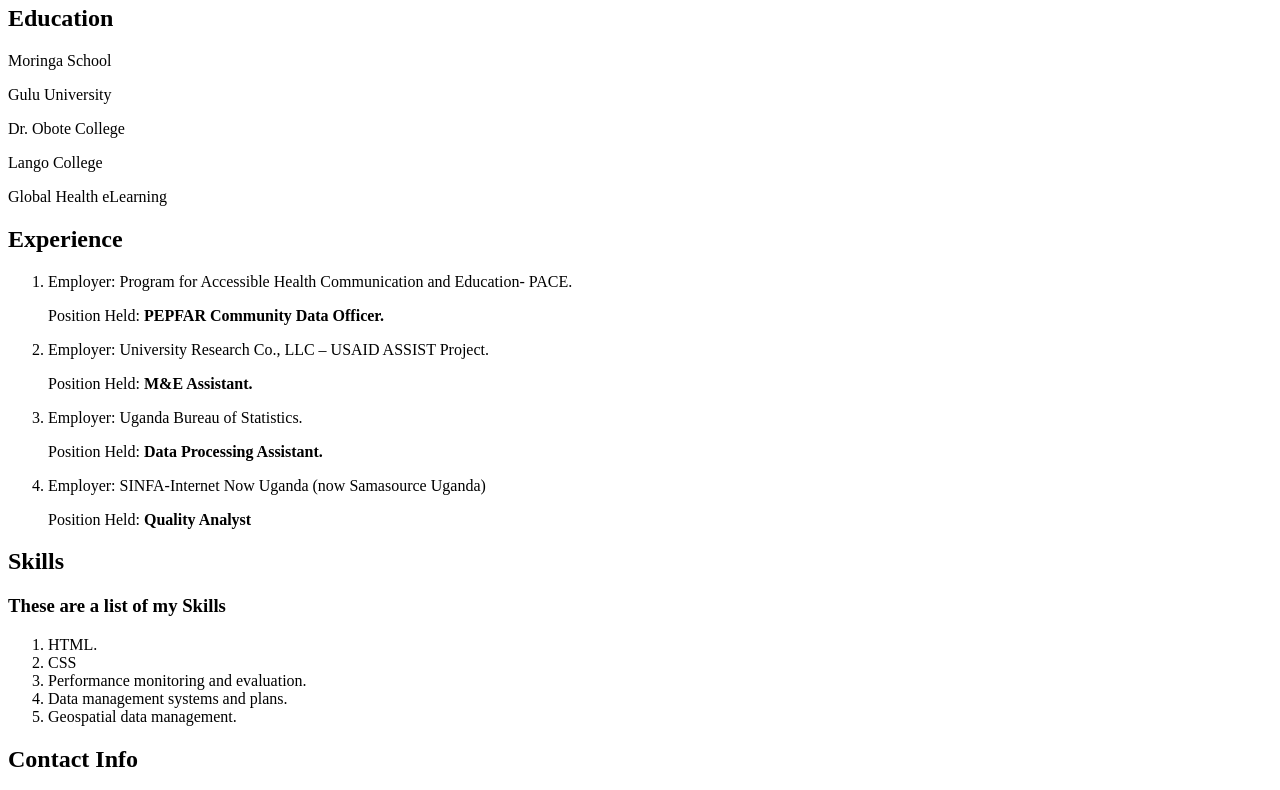
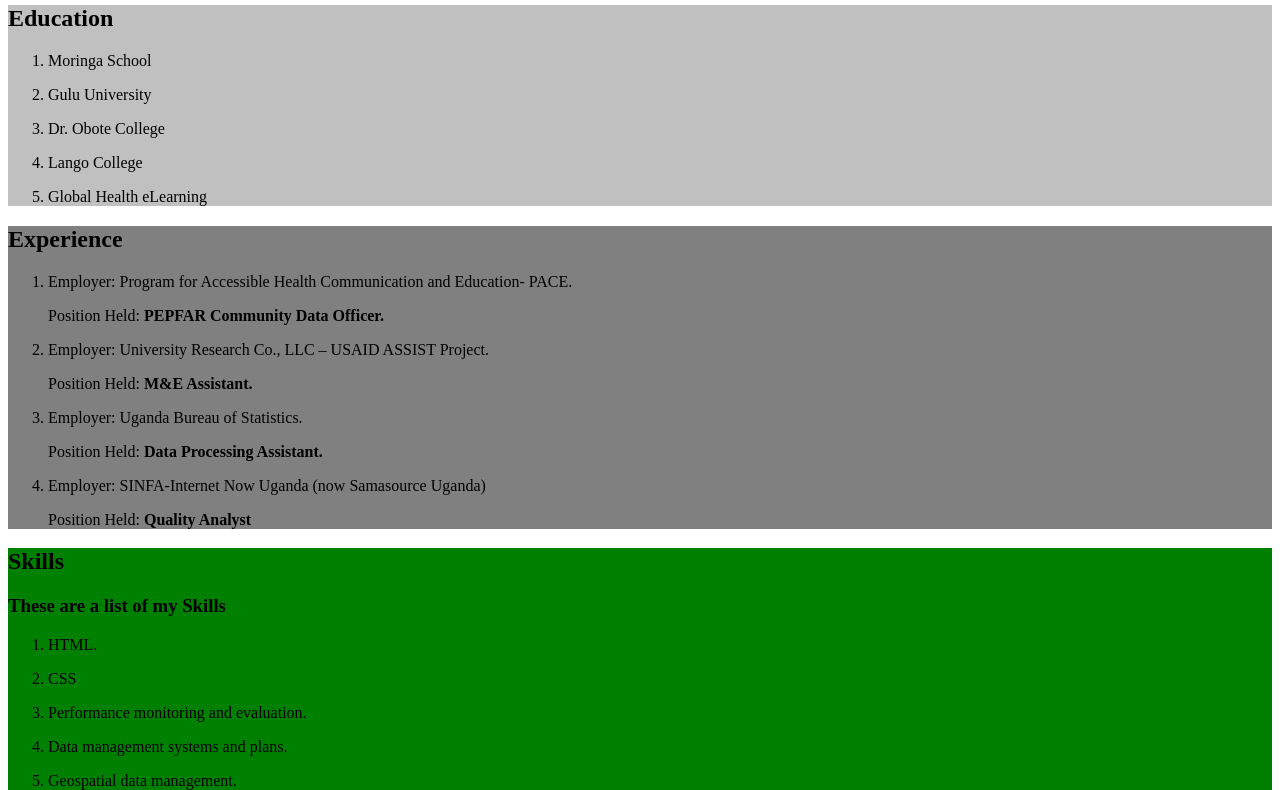
Before and after one commit to Okello-Ojok/resume, a plain HTML site: page index.html in a window 1280 px wide. Shown: the part 62-852 px from the top of the page. Drawn offline with Linux system fonts and the light colour scheme.

Commit message:
add some div names and css with some styles

```diff
--- a/css/styles.css
+++ b/css/styles.css
@@ -0,0 +1,16 @@
+
+nav {
+  background-color: blue;
+}
+.educ{
+  background-color: silver;
+}
+.exp {
+  background-color: gray;
+}
+.skills {
+  background-color: green;
+}
+.contact {
+  background-color: skyblue;
+}
--- a/index.html
+++ b/index.html
@@ -1,6 +1,7 @@
 <!DOCTYPE html>
 <html>
   <head>
+    <link href="css/styles.css" rel="stylesheet" type="text/css">
     <title>My Resume</title>
   </head>
 
@@ -11,17 +12,19 @@
       </nav>
     </header>
 
-    <div>
+    <div class="educ">
       <h2>Education</h2>
-      <p>Moringa School</p>
-      <p>Gulu University</p>
-      <p>Dr. Obote College</p>
-      <p>Lango College</p>
-      <p>Global Health eLearning</p>
 
+      <ol>
+        <li><p>Moringa School</p></li>
+        <li><p>Gulu University</p></li>
+        <li><p>Dr. Obote College</p></li>
+        <li><p>Lango College</p></li>
+        <li><p>Global Health eLearning</p></li>
+      </ol>
     </div>
 
-    <div>
+    <div class="exp">
       <h2>Experience</h2>
       <ol>
         <li><p>Employer: Program for Accessible Health Communication and Education- PACE.</p>
@@ -37,20 +40,20 @@
 
     </div>
 
-    <div>
+    <div class="skills">
       <h2>Skills</h2>
         <h3>These are a list of my Skills</h3>
           <ol>
-            <li>HTML.</li>
-            <li>CSS</li>
-            <li>Performance monitoring and evaluation.</li>
-            <li>Data management systems and plans.</li>
-            <li>Geospatial data management.</li>
+            <li><p>HTML.</p></li>
+            <li><p>CSS</p></li>
+            <li><p>Performance monitoring and evaluation.</p></li>
+            <li><p>Data management systems and plans.</p></li>
+            <li><p>Geospatial data management.</p></li>
 
           </ol>
     </div>
 
-    <div>
+    <div class="contact">
       <h2>Contact Info</h2>
       <p>Email address: <a href="mailto:emmanuel.alvino.okello06@gmail.com">emmanuel.alvino.okello06@gmail.com</a></p>
       <p><strong>Cell phone number: +256-781-688-946</strong></p>
```
